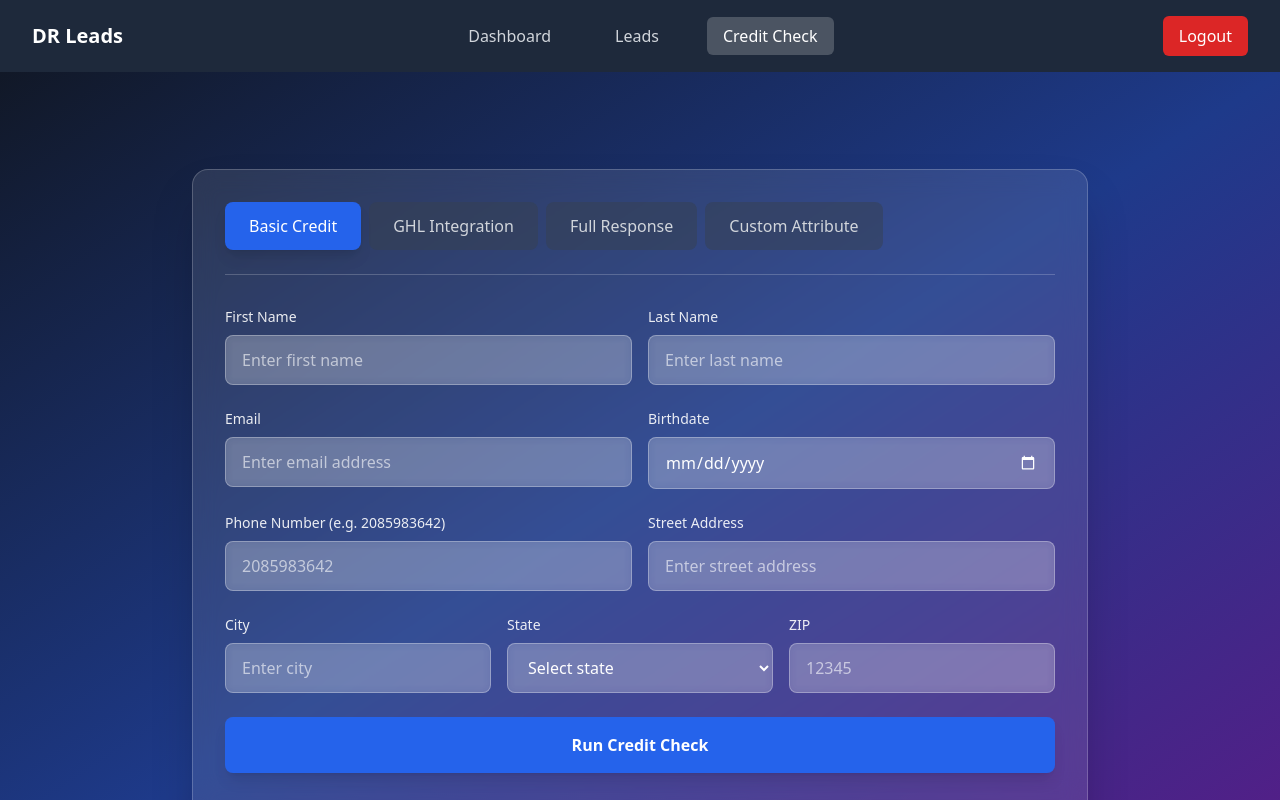
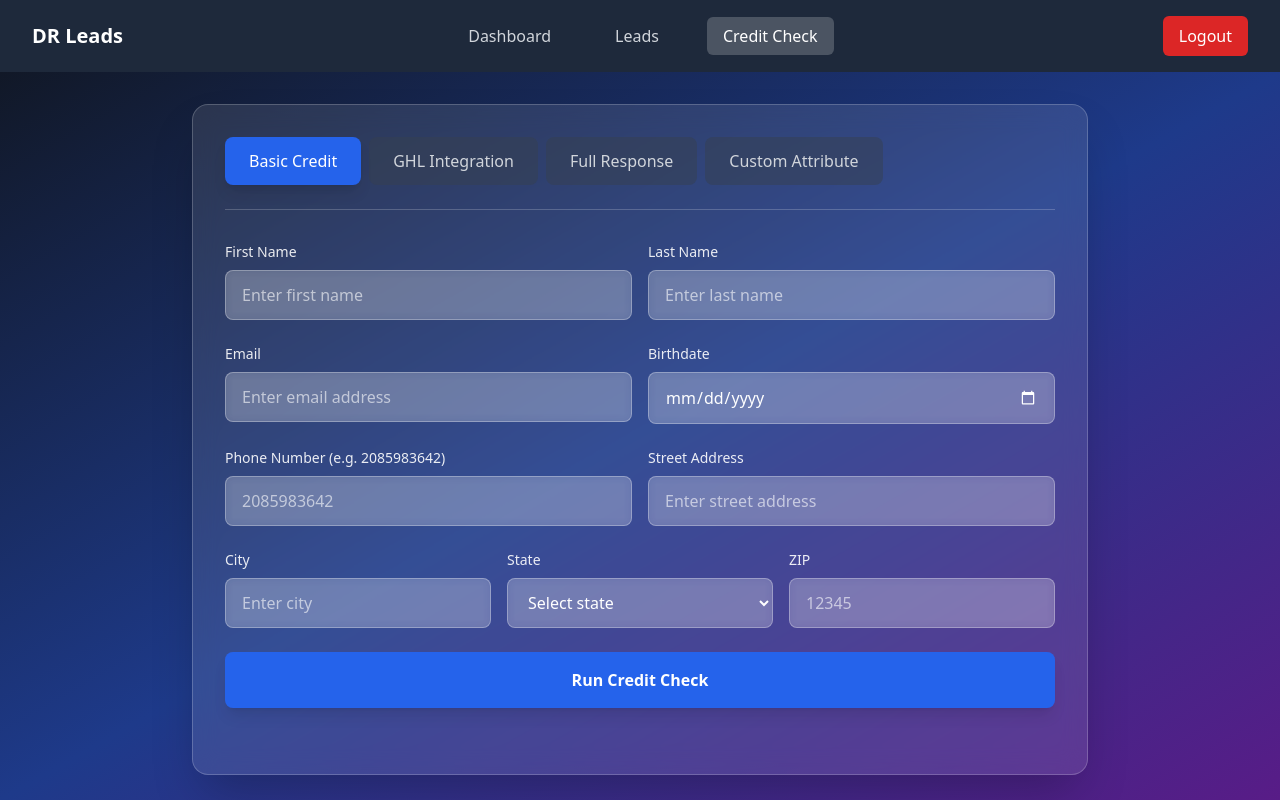
Before and after one commit to warlon-dr/dr-leads-platform, a React app in the folder frontend/: page / in a window 1280 px wide. Both pictures are taken after a click on the link "Credit Check". Built offline with nearby package versions, Linux system fonts and the light colour scheme; the HTML template or start-up script is replaced by a standard one.

Commit message:
chore: udpate padding of main layout

```diff
--- a/frontend/src/components/CreditCheckContent.tsx
+++ b/frontend/src/components/CreditCheckContent.tsx
@@ -421,8 +421,8 @@ const CreditCheckContent: React.FC = () => {
   };
 
   return (
-    <div className="bg-gradient-to-br from-gray-900 via-blue-900 to-purple-900 min-h-screen -m-8 -mt-8 pt-8">
-      <div className="p-8 flex items-center justify-center min-h-screen">
+    <div className="bg-gradient-to-br from-gray-900 via-blue-900 to-purple-900 h-full">
+      <div className="p-8 flex items-center justify-center ">
         <div className="max-w-4xl w-full">
           {/* Glass Morphism Container */}
           <div className="bg-white/10 backdrop-blur-md rounded-2xl border border-white/20 shadow-2xl p-8">
--- a/frontend/src/components/Dashboard.tsx
+++ b/frontend/src/components/Dashboard.tsx
@@ -23,7 +23,7 @@ const Dashboard: React.FC = () => {
   return (
     <div className="flex flex-col h-screen">
       <Navbar activeTab={activeTab} onTabChange={setActiveTab} />
-      <main className="flex-1 bg-gray-50 p-8 overflow-y-auto">
+      <main className="flex-1 bg-gray-50 overflow-y-auto">
         {renderContent()}
       </main>
     </div>
```
